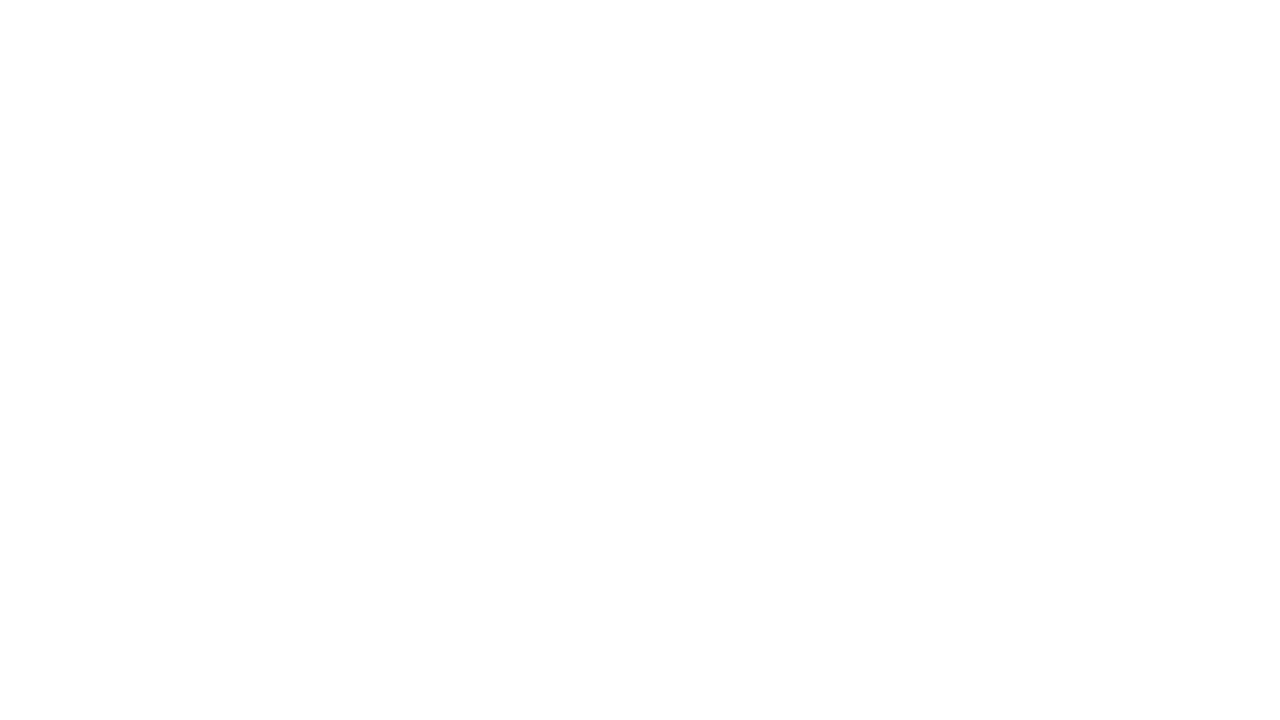
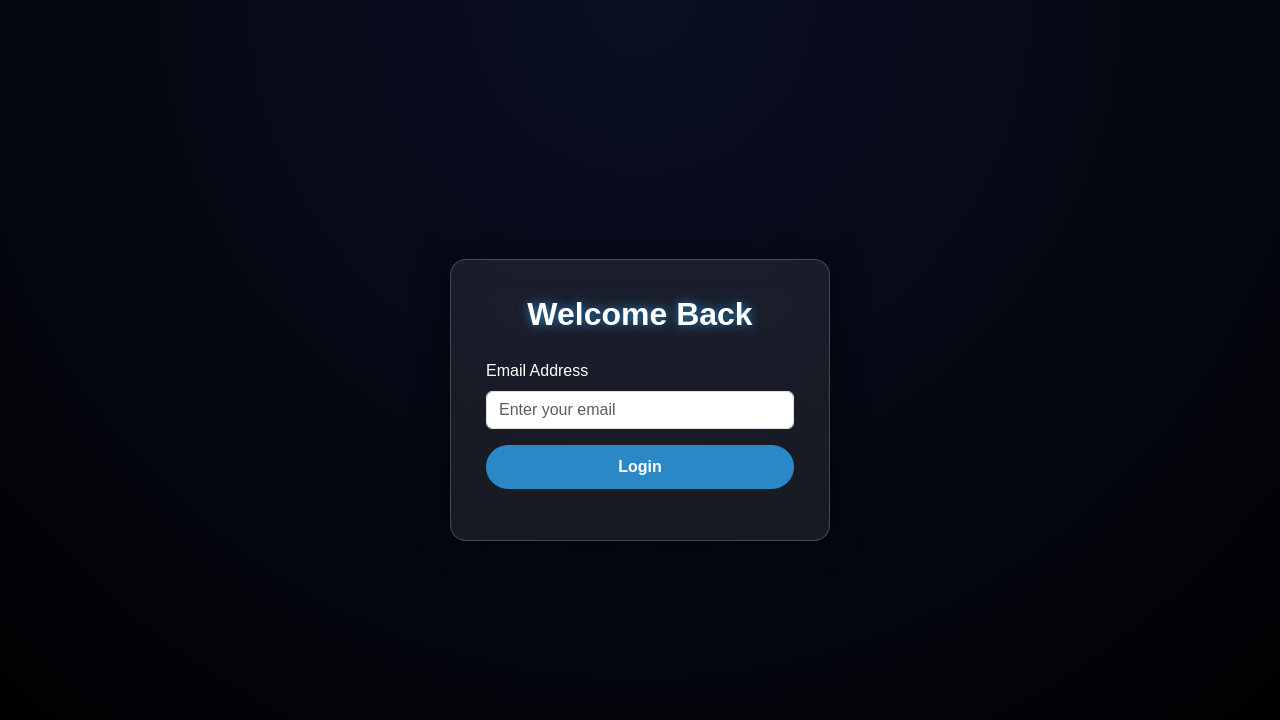
Before and after one commit to stephismily/ClimeS, a website: page public/html/login.html in a window 1280 px wide. Drawn offline with nearby package versions, Linux system fonts and the light colour scheme; files that its build step writes are made by us from their sources.

Commit message:
login page

```diff
--- a/public/css/login.css
+++ b/public/css/login.css
@@ -0,0 +1,57 @@
+body {
+  height: 100vh;
+  margin: 0;
+  background: radial-gradient(circle at top, #0a0f24, #000);
+  font-family: "Poppins", sans-serif;
+  display: flex;
+  align-items: center;
+  justify-content: center;
+}
+
+.login-card {
+  width: 380px;
+  padding: 35px;
+  border-radius: 16px;
+  background: rgba(255, 255, 255, 0.08);
+  backdrop-filter: blur(20px);
+  border: 1px solid rgba(255, 255, 255, 0.2);
+  box-shadow: 0 0 30px rgba(0, 0, 0, 0.6);
+  color: #fff;
+  animation: fadeIn 0.9s ease;
+}
+
+@keyframes fadeIn {
+  from {
+    opacity: 0;
+    transform: translateY(15px);
+  }
+  to {
+    opacity: 1;
+    transform: translateY(0);
+  }
+}
+
+.login-card h2 {
+  font-weight: 600;
+  text-align: center;
+  margin-bottom: 25px;
+  color: #ffffff;
+  text-shadow: 0 0 12px #2b88c6;
+}
+
+.login-btn {
+  padding: 10px;
+  font-weight: 600;
+  border-radius: 25px;
+  background: #2b88c6;
+  border: none;
+}
+
+.login-btn:hover {
+  background: #1a6a99;
+}
+
+#message {
+  font-size: 0.9em;
+  color: #ffc107;
+}
--- a/public/html/login.html
+++ b/public/html/login.html
@@ -0,0 +1,48 @@
+<!DOCTYPE html>
+<html lang="en">
+  <head>
+    <meta charset="UTF-8" />
+    <meta name="viewport" content="width=device-width, initial-scale=1.0" />
+    <title>Login | ClimeS</title>
+
+    <!-- BOOTSTRAP CDN -->
+    <link
+      href="https://cdn.jsdelivr.net/npm/bootstrap@5.3.2/dist/css/bootstrap.min.css"
+      rel="stylesheet"
+    />
+
+    <!-- Login CSS -->
+    <link rel="stylesheet" href="login.css" />
+  </head>
+
+  <body>
+    <div class="login-card">
+      <h2>Welcome Back</h2>
+
+      <form id="loginForm">
+        <div class="mb-3">
+          <label class="form-label text-white">Email Address</label>
+          <input
+            type="email"
+            id="emailInput"
+            class="form-control"
+            placeholder="Enter your email"
+            required
+          />
+        </div>
+
+        <button type="submit" class="btn btn-primary w-100 login-btn">
+          Login
+        </button>
+
+        <p id="message" class="text-center mt-3"></p>
+      </form>
+    </div>
+
+    <!-- Bootstrap JS -->
+    <script src="https://cdn.jsdelivr.net/npm/bootstrap@5.3.2/dist/js/bootstrap.bundle.min.js"></script>
+
+    <!-- Login JS -->
+    <script src="login.js"></script>
+  </body>
+</html>
```
Also changed, not shown: public/html/intro.html (+1 -1 lines), public/js/login.js (+35 -0 lines), 1 other file.
